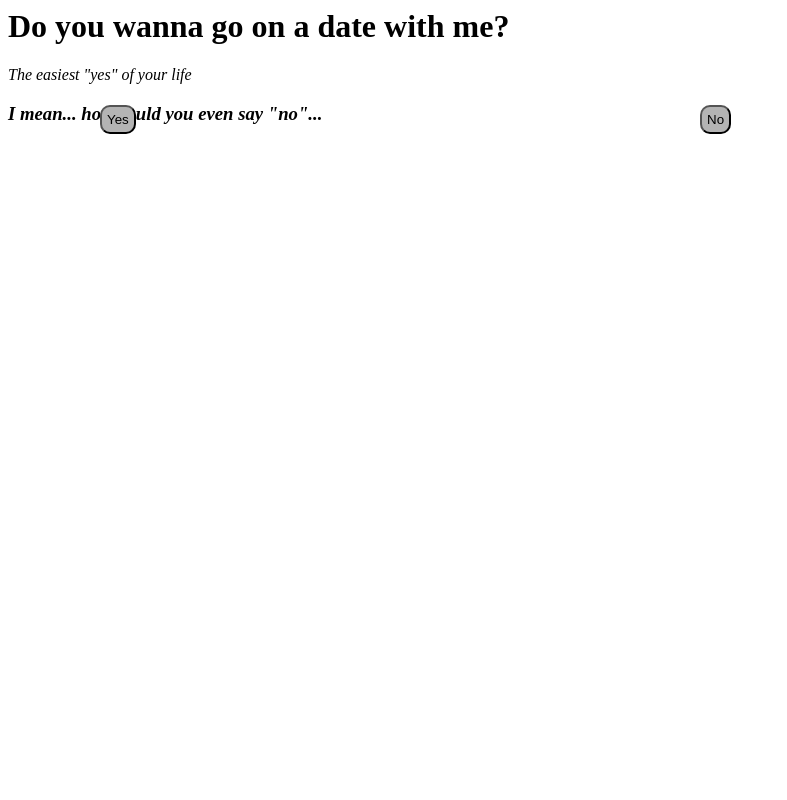
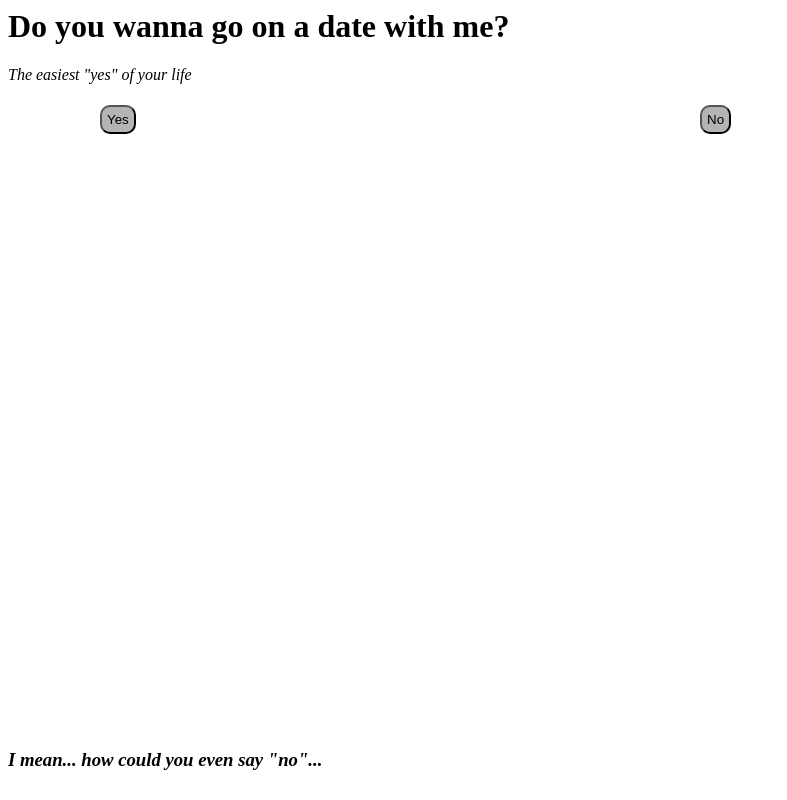
Before and after one commit to SteevoMcCool/dooper, a plain HTML site: page index.html in a window 1280 px wide. Shown: the whole page, without its empty margins (0-787 px from the left). Drawn offline with Linux system fonts and the light colour scheme.

Commit message:
Update index.html

```diff
--- a/index.html
+++ b/index.html
@@ -13,6 +13,6 @@
     <button id="no">No</button>
     </div>
     <script src="main.js"></script>
-    <footer><h3><i>I mean... how could you even say "no"...</i></h3></footer>
+    <h3 style="position: absolute;bottom: 10px;"><i>I mean... how could you even say "no"...</i></h3>
 </body>
 </html>
```
